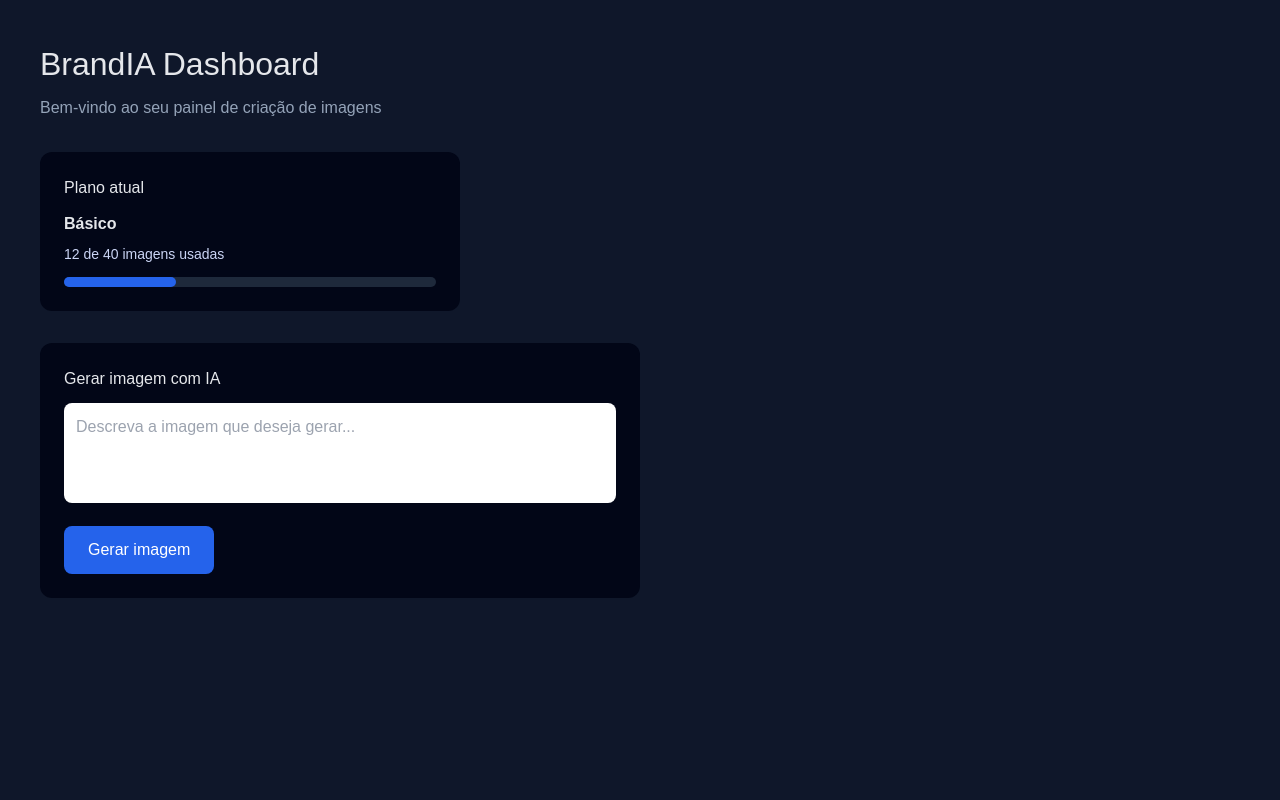
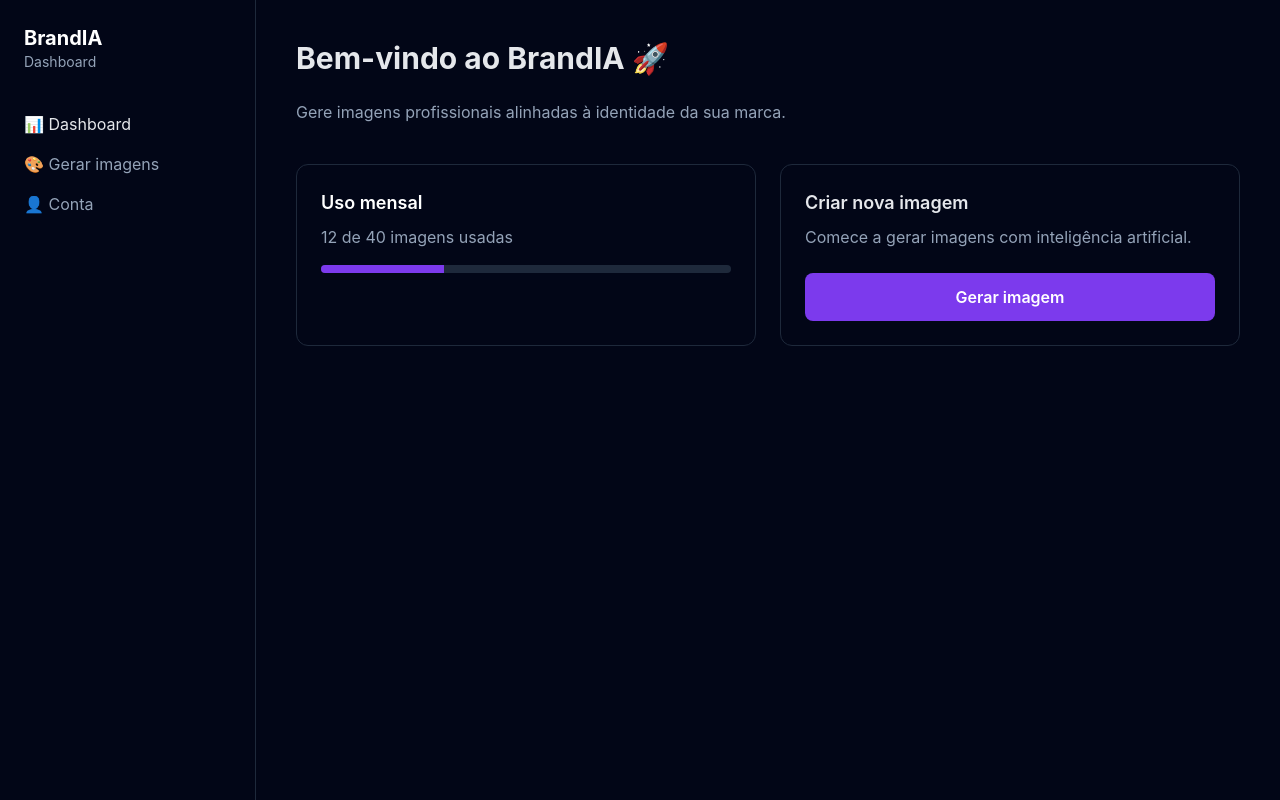
Before and after one commit to kelvin-brandia/brandia-mvp, a Next.js app: page /dashboard in a window 1280 px wide. Built offline with nearby package versions, Linux system fonts and the light colour scheme.

Commit message:
Update page.tsx

```diff
--- a/app/dashboard/page.tsx
+++ b/app/dashboard/page.tsx
@@ -1,108 +1,42 @@
-export default function DashboardPage() {
-  const plan = "Básico";
-  const usedImages = 12;
-  const totalImages = 40;
+import Sidebar from "@/components/Sidebar";
+import UsageCard from "@/components/UsageCard";
 
-  const percent = Math.round((usedImages / totalImages) * 100);
+export default function Dashboard() {
+  return (
+    <div className="flex bg-[#020617] text-[#E5E7EB] min-h-screen">
 
-  return (
-    <main
-      style={{
-        minHeight: "100vh",
-        background: "#0F172A",
-        color: "#E5E7EB",
-        padding: "40px",
-        fontFamily: "Arial, sans-serif",
-      }}
-    >
-      <h1 style={{ fontSize: "32px", marginBottom: "8px" }}>
-        BrandIA Dashboard
+      {/* SIDEBAR */}
+      <Sidebar />
+
+      {/* CONTEÚDO */}
+      <main className="flex-1 p-10">
+        <h1 className="text-3xl font-bold mb-6">
+          Bem-vindo ao BrandIA 🚀
         </h1>
 
-      <p style={{ color: "#94A3B8", marginBottom: "32px" }}>
-        Bem-vindo ao seu painel de criação de imagens
+        <p className="text-[#94A3B8] mb-10">
+          Gere imagens profissionais alinhadas à identidade da sua marca.
         </p>
 
-      {/* PLANO */}
-      <div
-        style={{
-          background: "#020617",
-          padding: "24px",
-          borderRadius: "12px",
-          maxWidth: "420px",
-          marginBottom: "32px",
-        }}
-      >
-        <h2 style={{ marginBottom: "12px" }}>Plano atual</h2>
+        <div className="grid grid-cols-1 md:grid-cols-2 gap-6">
+          <UsageCard />
 
-        <p>
-          <strong>{plan}</strong>
+          <div className="border border-[#1E293B] rounded-xl p-6 flex flex-col justify-between">
+            <div>
+              <h3 className="text-lg font-semibold mb-2">
+                Criar nova imagem
+              </h3>
+              <p className="text-[#94A3B8]">
+                Comece a gerar imagens com inteligência artificial.
               </p>
-
-        <p style={{ marginTop: "8px", fontSize: "14px", color: "#CBD5F5" }}>
-          {usedImages} de {totalImages} imagens usadas
-        </p>
-
-        <div
-          style={{
-            width: "100%",
-            height: "10px",
-            background: "#1E293B",
-            borderRadius: "8px",
-            marginTop: "12px",
-          }}
-        >
-          <div
-            style={{
-              width: `${percent}%`,
-              height: "100%",
-              background: "#2563EB",
-              borderRadius: "8px",
-            }}
-          />
-        </div>
             </div>
 
-      {/* GERAR IMAGEM */}
-      <div
-        style={{
-          background: "#020617",
-          padding: "24px",
-          borderRadius: "12px",
-          maxWidth: "600px",
-        }}
-      >
-        <h2 style={{ marginBottom: "12px" }}>
-          Gerar imagem com IA
-        </h2>
-
-        <textarea
-          placeholder="Descreva a imagem que deseja gerar..."
-          style={{
-            width: "100%",
-            height: "100px",
-            borderRadius: "8px",
-            border: "none",
-            padding: "12px",
-            resize: "none",
-            marginBottom: "16px",
-          }}
-        />
-
-        <button
-          style={{
-            background: "#2563EB",
-            color: "#fff",
-            padding: "12px 24px",
-            borderRadius: "8px",
-            border: "none",
-            cursor: "pointer",
-            fontSize: "16px",
-          }}
-        >
+            <button className="mt-6 px-6 py-3 rounded-lg bg-[#7C3AED] hover:bg-[#6D28D9] transition text-white font-semibold">
               Gerar imagem
             </button>
           </div>
+        </div>
       </main>
+    </div>
   );
 }
```
Lines whose indentation alone changed are shown as unchanged.
